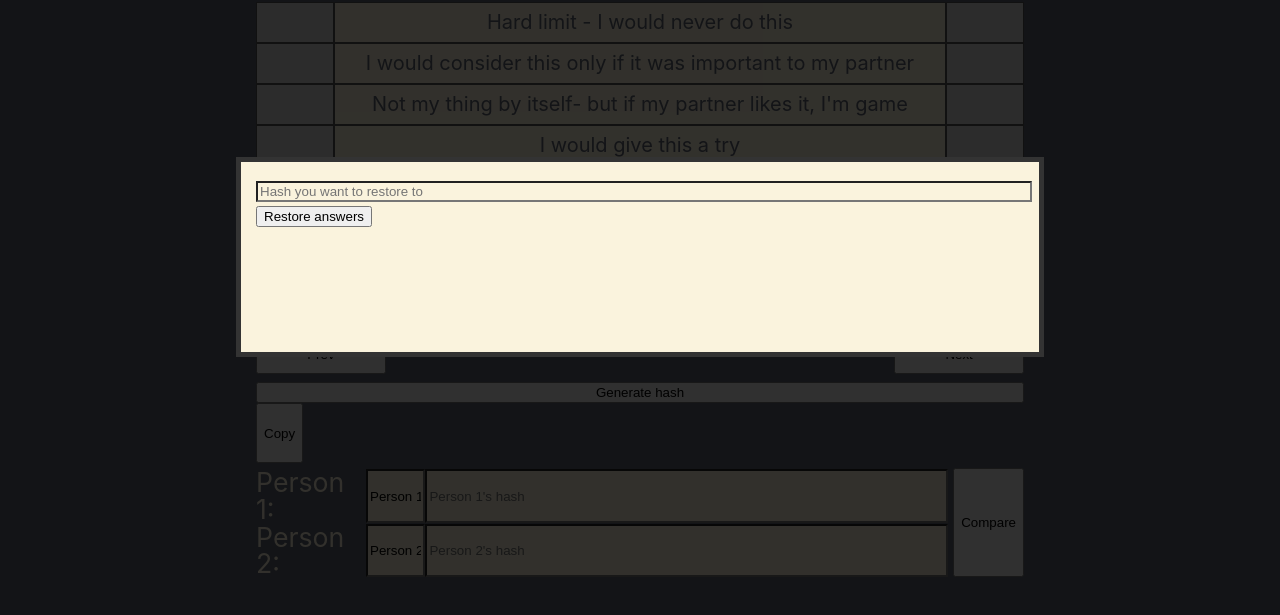
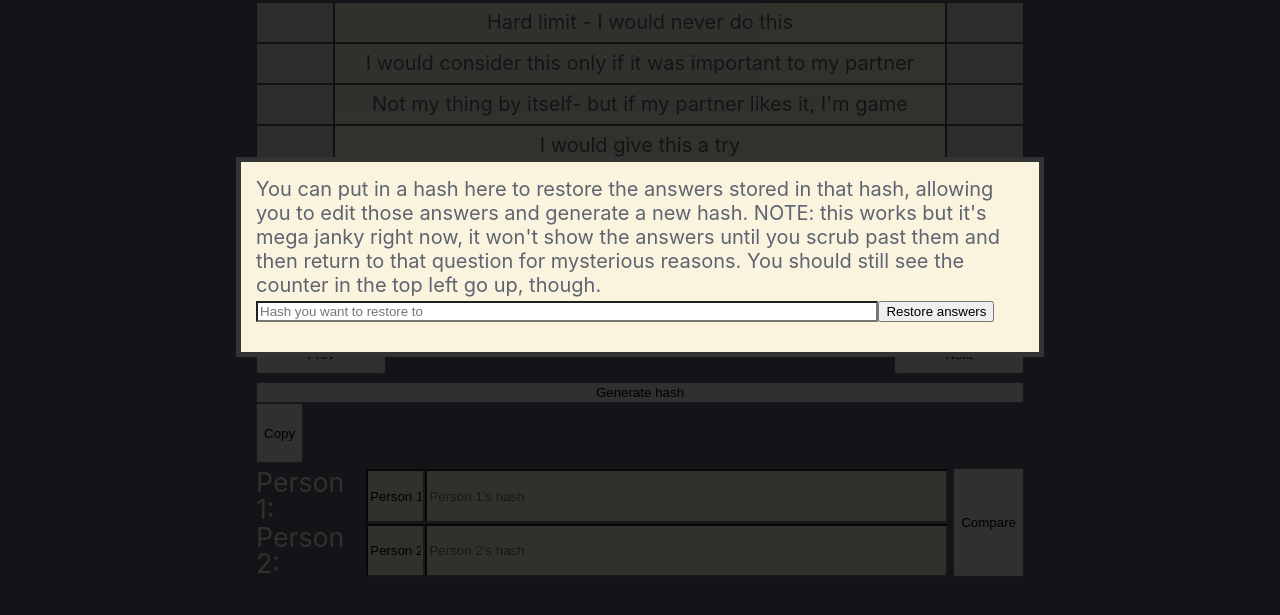
Before and after one commit to PineMartenAvatar/kink-compare, a React app: page / in a window 1280 px wide. Both pictures are taken after a click on the element "Restore". Shown: the part 143-758 px from the top of the page. Built offline with nearby package versions, Linux system fonts and the light colour scheme.

Commit message:
added basic restore functionality (it's jank but it works)

```diff
--- a/src/index.css
+++ b/src/index.css
@@ -297,38 +297,44 @@ input {
 .Link::selection { background: transparent; }
 .Link::-moz-selection { background: transparent; }
 
+.Panel-shadow {
+    z-index: 1;
+    position: fixed;
+    width: 100%;
+    height: 100%;
+    top: 0;
+    left: 0;
+    background-color: rgba(0,0,0,.8);
+/*    pointer-events: none;*/
+}
+
 .Panel {
+    z-index: 2;
+
     min-width: 60%;
     min-height: 20%;
 
     text-align: left;
     padding: 15px;
 
-    position: absolute;
+    position: fixed;
     left: 50%;
     top: 50%;
     transform: translate(-50%, -50%);
     border: 5px solid #333333;
 
     cursor: default;
-    pointer-events: none;
+/*    pointer-events: none;*/
 
     color: #5e6472;
     font-size: 15pt;
 
-    z-index: 1;
-
     background-color: #faf3dd;
 }
 
-.Panel-shadow {
-    z-index: 2;
-    position: fixed;
-    width: 100%;
-    height: 100%;
-    top: 0;
-    left: 0;
-    background-color: rgba(0,0,0,.8);
+.Restore-text {
+    width: 80%;
+    background-color: #FFFFFF;
 }
 
 .Results {
--- a/src/index.js
+++ b/src/index.js
@@ -944,7 +944,7 @@ let kinks = [
         danger_warning: false
     },
     {
-        name: "Naval play",
+        name: "Navel play",
         left: "Topping",
         right: "Bottoming",
         tooltip: "Bellybuttons",
@@ -1811,7 +1811,9 @@ class Options extends React.Component {
             name: "React",
             about_open: false,
             instructions_open: false,
-            restore_open: false
+            restore_open: false,
+            restore_report: "",
+            report_color: "red"
         }
         this.toggleAbout = this.toggleAbout.bind(this);
         this.toggleInstructions = this.toggleInstructions.bind(this);
@@ -1843,7 +1845,35 @@ class Options extends React.Component {
     }
 
     restoreAnswers() {
-        console.log(this.restore_hash.current.value);
+        let answers = null;
+        try {
+            answers = LZString.decompressFromBase64(this.restore_hash.current.value)
+        } catch (error) {
+            this.setState({restore_report: "Invalid hash: failed to decode from base 64"});
+        }
+        if (answers === null || answers === "") {
+            this.setState({restore_report: "Invalid hash: cannot decode from base 64"});
+            return
+        }
+        if (answers.match(/[^$,.\d]/)) {
+            this.setState({restore_report: "Invalid hash: decoded hash contained invalid characters"});
+            return
+        }
+        if (answers.length !== kinks.length*2) {
+            this.setState({restore_report: "Invalid hash: incorrect number of answers"});
+            return
+        }
+
+        for (let i=0; i < kinks.length; i++) {
+            kinks[i].answer_left = answers[i*2];
+            kinks[i].answer_right = answers[(i*2)+1];
+        }
+
+        this.setState({
+            restore_report: "Successfully imported answers",
+            report_color: "green"
+        });
+
     }
 
     render() {
@@ -1851,9 +1881,10 @@ class Options extends React.Component {
             <div className="Links">
                     <div className="Link about" onClick={(event)=>this.toggleAbout(event)}>
                         About
-
+                    </div>
                     {this.state.about_open ? (
-                                <div className="Panel-shadow" onClick={(event)=>this.toggleInstructions(event)}>
+                    <>
+                        <div className="Panel-shadow" onClick={(event)=>this.toggleAbout(event)}></div>
                         <div className="Panel About-panel">
                                 im gay lol
                                 <br /><br />
@@ -1861,14 +1892,15 @@ class Options extends React.Component {
                                 <br /><br />
                                 if you have questions or suggestions, you can direct them to me on fetlife, my username is "Marten", or you could send me an email at pinemartenavatar@gmail.com (although I rarely check that)
                         </div>
-                                </div>
+                    </>
                     ) : null}
-                    </div>
+
                     <div className="Link instructions" onClick={(event)=>this.toggleInstructions(event)}>
                         Instructions
-
+                    </div>
                     {this.state.instructions_open ? (
-                            <div className="Panel-shadow" onClick={(event)=>this.toggleInstructions(event)}>
+                    <>
+                        <div className="Panel-shadow" onClick={(event)=>this.toggleInstructions(event)}></div>
                         <div className="Panel Instructions-panel">
                             Fill out the survey, and then hit "generate hash". This will generate a string which you can then copy and send to your partner. Once you have both hashes, paste them (along with your names, if you'd like to make things easier to read) into the text fields below and hit the "compare" button.
                             <br/><br/>
@@ -1891,21 +1923,24 @@ class Options extends React.Component {
                                 </li>
                             </ul>
                         </div>
-                            </div>
+                    </>
                     ) : null}
-                    </div>
                     <div className="Link restore" onClick={(event)=>this.toggleRestore(event)}>
                         Restore
+                    </div>
 
                     {this.state.restore_open ? (
-                            <div className="Panel-shadow" onClick={(event)=>this.toggleInstructions(event)}>
+                        <>
+                            <div className="Panel-shadow" onClick={(event)=>this.toggleRestore(event)}></div>
                             <div className="Panel Restore-panel">
-                                    <input type="text" ref={this.restore_hash} className="Compare-text" placeholder="Hash you want to restore to"/>
+                                <div>You can put in a hash here to restore the answers stored in that hash, allowing you to edit those answers and generate a new hash. NOTE: this works but it's mega janky right now, it won't show the answers until you scrub past them and then return to that question for mysterious reasons. You should still see the counter in the top left go up, though.</div>
+                                <input type="text" ref={this.restore_hash} className="Restore-text" placeholder="Hash you want to restore to"/>
                                 <button className="Restore-button" onClick={this.restoreAnswers}>Restore answers</button>
-                                </div>
-                            </div>
+                            <div style={{color: this.state.report_color}}>{this.state.restore_report}</div>
+                            </div>
+                        </>
                     ) : null}
-                    </div>
+
             </div>
         )
     };
```
Lines whose indentation alone changed are shown as unchanged.
